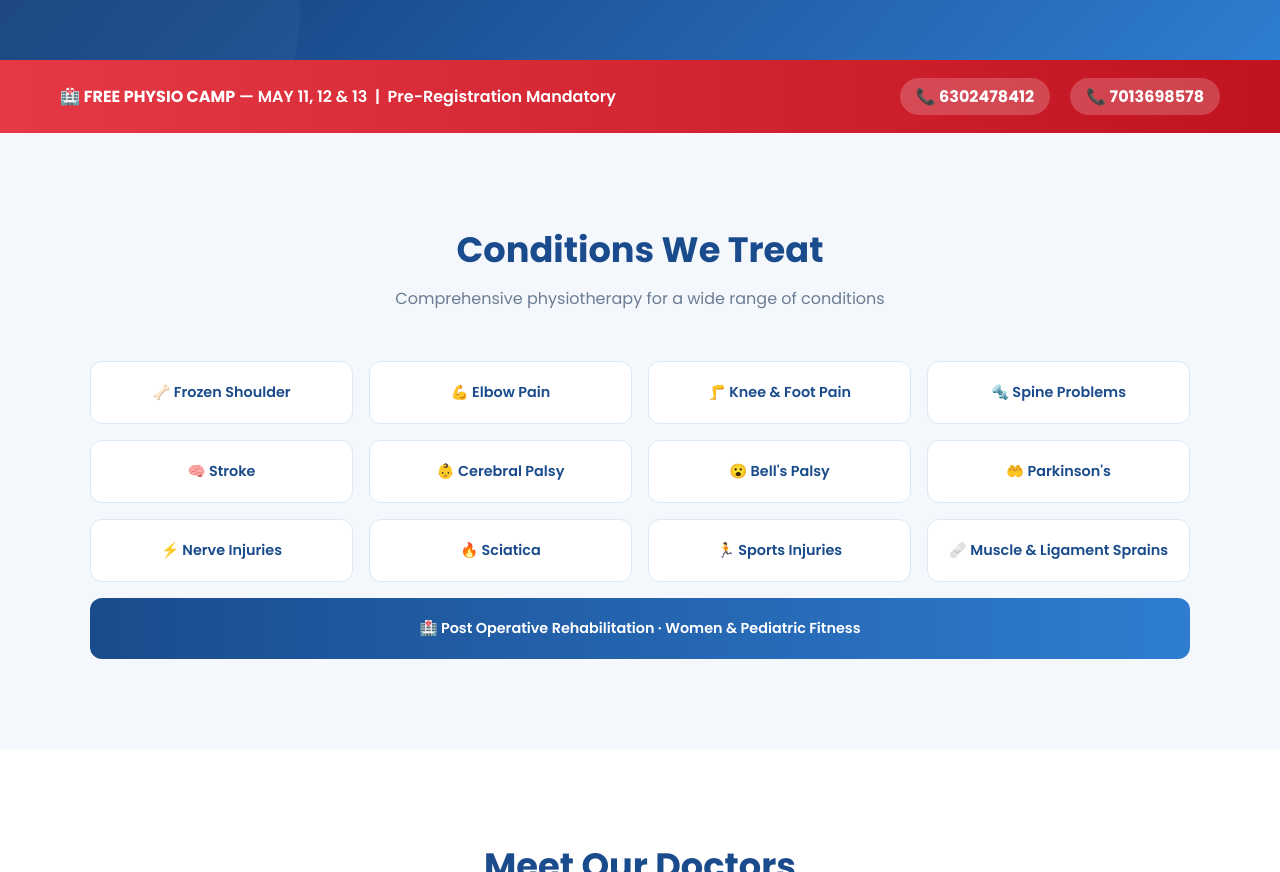
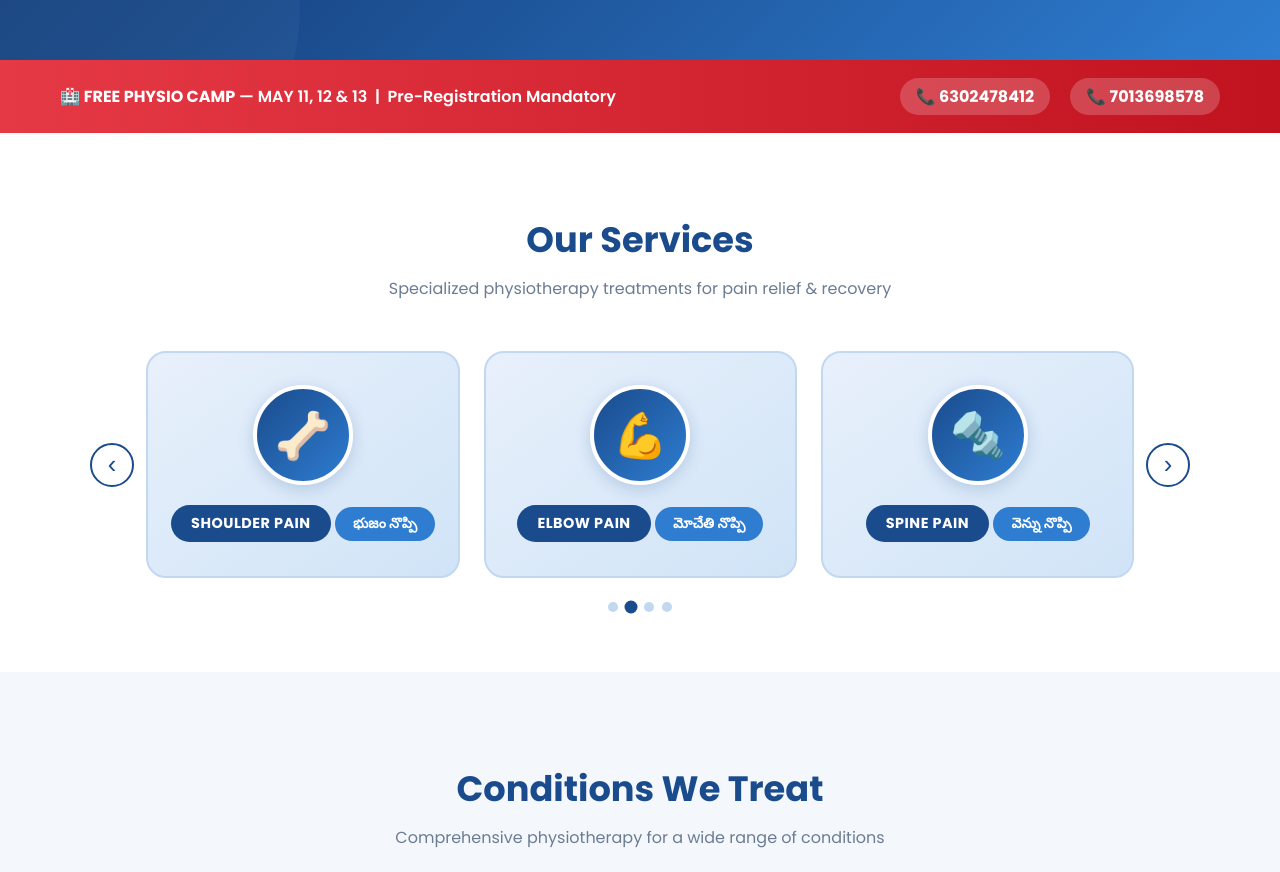
Before and after one commit to SRISANTH588/AYUSHMAN-WEBSITE, a plain HTML site: page index.html in a window 1280 px wide. Shown: the part 740-1612 px from the top of the page. Drawn offline with Linux system fonts and the light colour scheme.

Commit message:
Add service slider with 6 pain conditions above services section

```diff
--- a/index.html
+++ b/index.html
@@ -50,6 +50,58 @@
       <a href="tel:6302478412">📞 6302478412</a>
       <a href="tel:7013698578">📞 7013698578</a>
     </div>
+  </section>
+
+  <!-- SERVICE SLIDER -->
+  <section class="service-slider-section">
+    <h2>Our Services</h2>
+    <p class="section-sub">Specialized physiotherapy treatments for pain relief & recovery</p>
+    <div class="slider-wrapper">
+      <button class="slider-btn prev" onclick="slideMove(-1)">&#8249;</button>
+      <div class="slider-track-outer">
+        <div class="slider-track" id="sliderTrack">
+
+          <div class="slide-card">
+            <div class="slide-img">🧠</div>
+            <div class="slide-label">NECK PAIN</div>
+            <div class="slide-telugu">మెడ నొప్పి</div>
+          </div>
+
+          <div class="slide-card">
+            <div class="slide-img">🦴</div>
+            <div class="slide-label">SHOULDER PAIN</div>
+            <div class="slide-telugu">భుజం నొప్పి</div>
+          </div>
+
+          <div class="slide-card">
+            <div class="slide-img">💪</div>
+            <div class="slide-label">ELBOW PAIN</div>
+            <div class="slide-telugu">మోచేతి నొప్పి</div>
+          </div>
+
+          <div class="slide-card">
+            <div class="slide-img">🔩</div>
+            <div class="slide-label">SPINE PAIN</div>
+            <div class="slide-telugu">వెన్ను నొప్పి</div>
+          </div>
+
+          <div class="slide-card">
+            <div class="slide-img">🦵</div>
+            <div class="slide-label">KNEE PAIN</div>
+            <div class="slide-telugu">మోకాలి నొప్పి</div>
+          </div>
+
+          <div class="slide-card">
+            <div class="slide-img">🦶</div>
+            <div class="slide-label">ANKLE PAIN</div>
+            <div class="slide-telugu">పాదాల నొప్పి</div>
+          </div>
+
+        </div>
+      </div>
+      <button class="slider-btn next" onclick="slideMove(1)">&#8250;</button>
+    </div>
+    <div class="slider-dots" id="sliderDots"></div>
   </section>
 
   <!-- SERVICES -->
@@ -166,6 +218,35 @@
   </footer>
 
   <script>
+    // Slider
+    const track = document.getElementById('sliderTrack');
+    const dotsContainer = document.getElementById('sliderDots');
+    const cards = track.querySelectorAll('.slide-card');
+    let visibleCount = window.innerWidth <= 560 ? 1 : window.innerWidth <= 900 ? 2 : 3;
+    let current = 0;
+    const total = cards.length;
+    const maxIndex = total - visibleCount;
+
+    // Build dots
+    for (let i = 0; i <= maxIndex; i++) {
+      const dot = document.createElement('div');
+      dot.className = 'dot' + (i === 0 ? ' active' : '');
+      dot.onclick = () => goTo(i);
+      dotsContainer.appendChild(dot);
+    }
+
+    function goTo(index) {
+      current = Math.max(0, Math.min(index, maxIndex));
+      const cardWidth = cards[0].offsetWidth + 24;
+      track.style.transform = `translateX(-${current * cardWidth}px)`;
+      document.querySelectorAll('.dot').forEach((d, i) => d.classList.toggle('active', i === current));
+    }
+
+    function slideMove(dir) { goTo(current + dir); }
+
+    // Auto slide
+    setInterval(() => goTo(current >= maxIndex ? 0 : current + 1), 3000);
+
     function submitForm(e) {
       e.preventDefault();
       document.getElementById('formSuccess').style.display = 'block';
--- a/style.css
+++ b/style.css
@@ -492,3 +492,134 @@ h2 {
   .nav-links { display: none; }
   .hero-content h1 { font-size: 1.6rem; }
 }
+
+/* SERVICE SLIDER */
+.service-slider-section {
+  padding: 80px 60px 60px;
+  background: white;
+  text-align: center;
+}
+
+.slider-wrapper {
+  display: flex;
+  align-items: center;
+  gap: 12px;
+  margin: 40px auto 0;
+  max-width: 1100px;
+}
+
+.slider-track-outer {
+  overflow: hidden;
+  flex: 1;
+}
+
+.slider-track {
+  display: flex;
+  gap: 24px;
+  transition: transform 0.4s ease;
+}
+
+.slide-card {
+  min-width: calc((100% - 48px) / 3);
+  background: linear-gradient(145deg, #e8f0fb, #d0e4f7);
+  border-radius: 20px;
+  padding: 32px 20px 24px;
+  text-align: center;
+  flex-shrink: 0;
+  border: 2px solid #c2d8f0;
+  transition: transform 0.2s, box-shadow 0.2s;
+  cursor: default;
+}
+
+.slide-card:hover {
+  transform: translateY(-6px);
+  box-shadow: 0 12px 32px rgba(26,75,140,0.15);
+}
+
+.slide-img {
+  width: 100px;
+  height: 100px;
+  background: linear-gradient(135deg, #1a4b8c, #2e7dd1);
+  border-radius: 50%;
+  display: flex;
+  align-items: center;
+  justify-content: center;
+  font-size: 2.8rem;
+  margin: 0 auto 20px;
+  border: 4px solid white;
+  box-shadow: 0 4px 16px rgba(26,75,140,0.2);
+}
+
+.slide-label {
+  background: #1a4b8c;
+  color: white;
+  font-size: 0.9rem;
+  font-weight: 700;
+  padding: 8px 20px;
+  border-radius: 25px;
+  display: inline-block;
+  margin-bottom: 10px;
+  letter-spacing: 0.5px;
+}
+
+.slide-telugu {
+  background: #2e7dd1;
+  color: white;
+  font-size: 0.88rem;
+  font-weight: 600;
+  padding: 6px 18px;
+  border-radius: 25px;
+  display: inline-block;
+}
+
+.slider-btn {
+  width: 44px;
+  height: 44px;
+  border-radius: 50%;
+  border: 2px solid #1a4b8c;
+  background: white;
+  color: #1a4b8c;
+  font-size: 1.6rem;
+  cursor: pointer;
+  display: flex;
+  align-items: center;
+  justify-content: center;
+  flex-shrink: 0;
+  transition: background 0.2s, color 0.2s;
+  line-height: 1;
+}
+
+.slider-btn:hover {
+  background: #1a4b8c;
+  color: white;
+}
+
+.slider-dots {
+  display: flex;
+  justify-content: center;
+  gap: 8px;
+  margin-top: 24px;
+}
+
+.dot {
+  width: 10px;
+  height: 10px;
+  border-radius: 50%;
+  background: #c2d8f0;
+  cursor: pointer;
+  transition: background 0.2s, transform 0.2s;
+}
+
+.dot.active {
+  background: #1a4b8c;
+  transform: scale(1.3);
+}
+
+@media (max-width: 900px) {
+  .service-slider-section { padding: 60px 24px 40px; }
+  .slide-card { min-width: calc((100% - 24px) / 2); }
+}
+
+@media (max-width: 560px) {
+  .slide-card { min-width: 100%; }
+}
```
